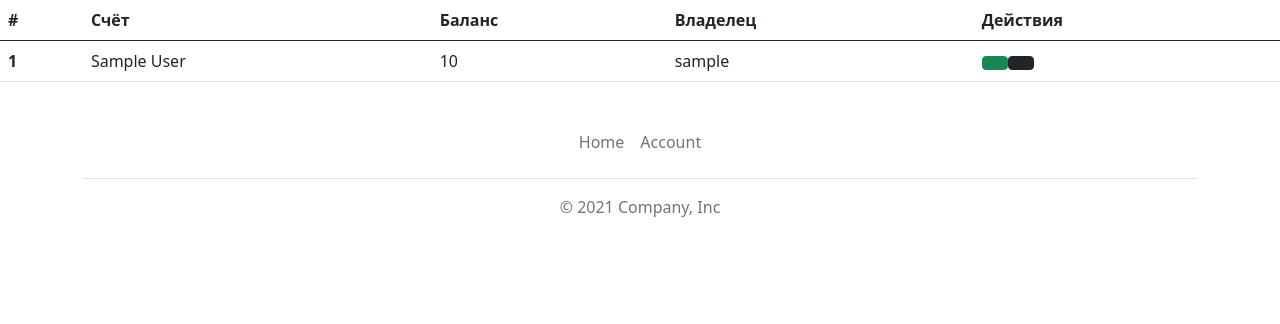
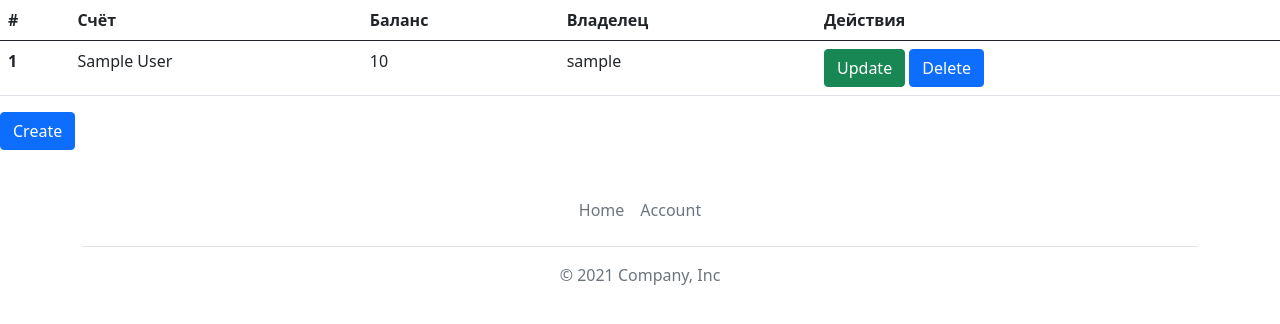
Before and after one commit to KU-Baha/wallet, a Django app: page /accounts/ in a window 1280 px wide. Shown: the part 56-380 px from the top of the page. Run offline with Django 4.2, Linux system fonts and the light colour scheme; a user stored in the database is signed in; tables that the repository leaves empty hold one stand-in row (values such as "Sample post").

Commit message:
Account html fix

```diff
--- /dev/null
+++ b/templates/accounts/logout.html
@@ -0,0 +1,6 @@
+{% extends 'base.html' %}
+
+{% block content %}
+  <h2>Logout</h2>
+  <p>You have been successfully logged out.</p>
+{% endblock %}
--- a/wallet/templates/wallet/accounts.html
+++ b/wallet/templates/wallet/accounts.html
@@ -21,11 +21,13 @@
         <td>{{ account.balance }}</td>
         <td>{{ account.owner }}</td>
         <td>
-            <button type="button" class="btn btn-success" onclick="window.location.href='{% url 'account-update' account.pk %}';"/>
-            <button type="button" class="btn btn-dark" onclick="window.location.href='{% url 'account-delete' account.pk %}';"/>
+            <a href="{% url 'account-update' account.pk %}" class="btn btn-success">Update</a>
+            <a href="{% url 'account-delete' account.pk %}" class="btn btn-primary">Delete</a>
         </td>
     </tr>
     {% endfor %}
     </tbody>
 </table>
+<a href="{% url 'account-create' %}" class="btn btn-primary">Create</a>
+
 {% endblock %}
--- a/wallet/templates/wallet/form.html
+++ b/wallet/templates/wallet/form.html
@@ -9,5 +9,6 @@
     <input type="submit" value="Submit">
 </form>
 
-<a href="{% url 'index' %}" class="btn btn-primary">Back</a>
+<br>
+<a href="{% url 'account' %}" class="btn btn-primary">Back</a>
 {% endblock %}
```
Also changed, not shown: templates/accounts/login.html (added, +10 -0 lines), templates/accounts/register.html (added, +10 -0 lines).
